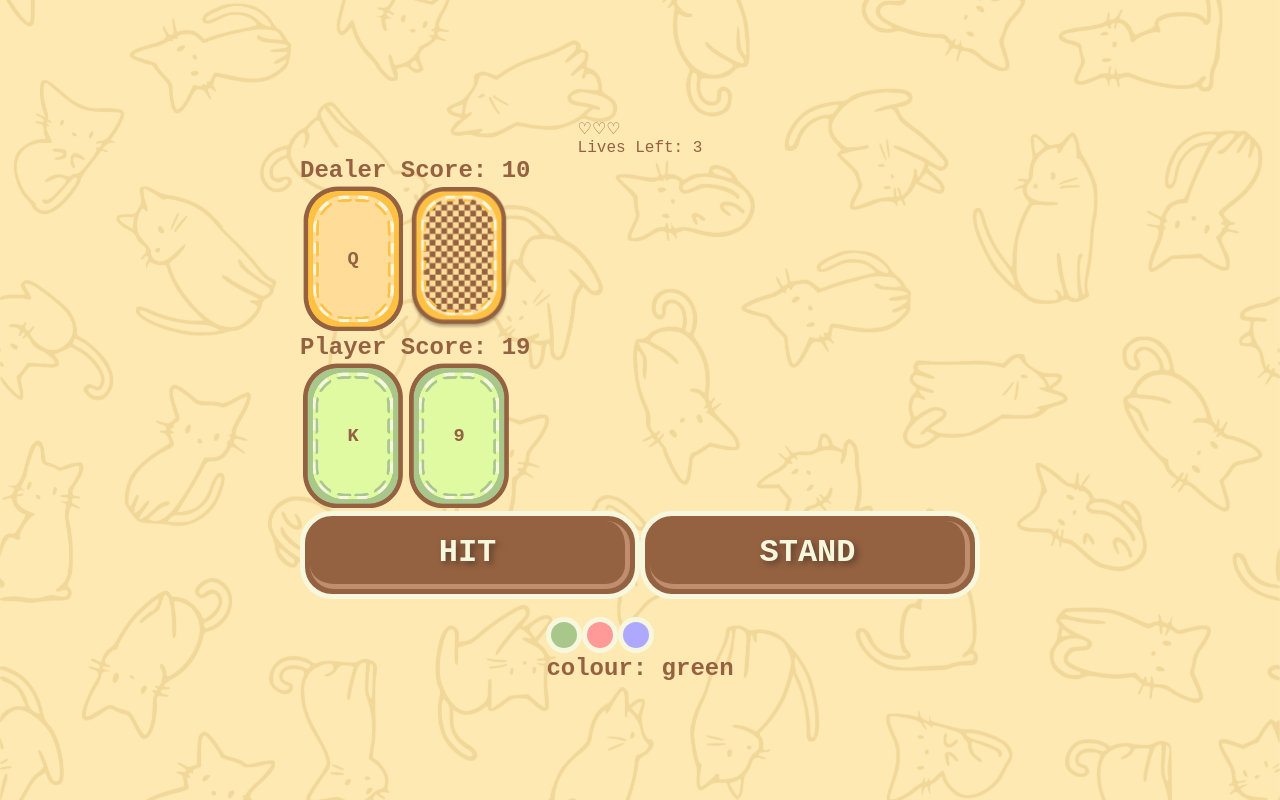
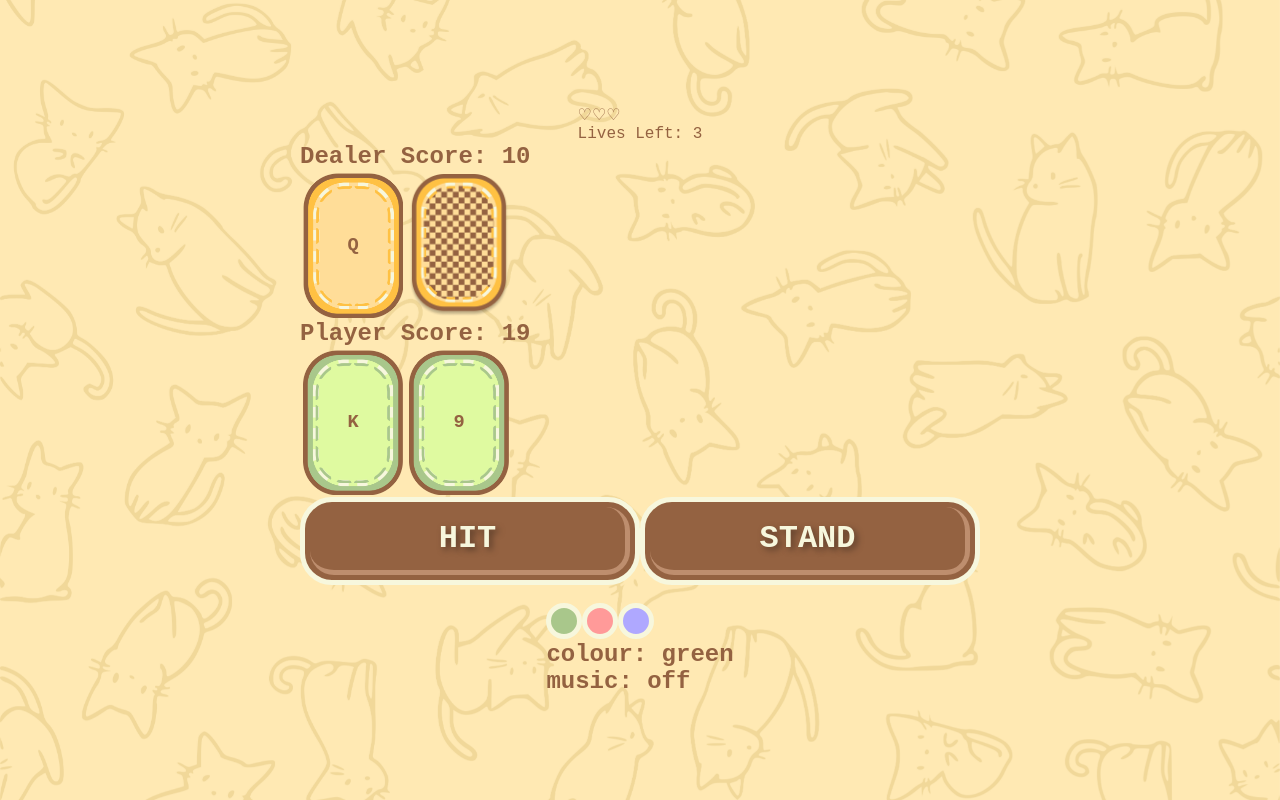
Before and after one commit to ninaespiritu/Catjack, a React (Create React App) app: page /play in a window 1280 px wide. Built offline with nearby package versions, Linux system fonts and the light colour scheme; a web font is replaced by a local one.

Commit message:
Add audio for background music

```diff
--- a/public/index.html
+++ b/public/index.html
@@ -10,33 +10,15 @@
 			content="Web site created using create-react-app"
 		/>
 		<link rel="apple-touch-icon" href="%PUBLIC_URL%/logo192.png" />
-		<!--
-      manifest.json provides metadata used when your web app is installed on a
-      user's mobile device or desktop. See https://developers.google.com/web/fundamentals/web-app-manifest/
-    -->
 		<link rel="manifest" href="%PUBLIC_URL%/manifest.json" />
-		<!--
-      Notice the use of %PUBLIC_URL% in the tags above.
-      It will be replaced with the URL of the `public` folder during the build.
-      Only files inside the `public` folder can be referenced from the HTML.
-
-      Unlike "/favicon.ico" or "favicon.ico", "%PUBLIC_URL%/favicon.ico" will
-      work correctly both with client-side routing and a non-root public URL.
-      Learn how to configure a non-root public URL by running `npm run build`.
-    -->
 		<title>Blackjack</title>
 	</head>
 	<body>
 		<noscript>You need to enable JavaScript to run this app.</noscript>
 		<div id="root"></div>
-		<!--
-      This HTML file is a template.
-      If you open it directly in the browser, you will see an empty page.
-
-      You can add webfonts, meta tags, or analytics to this file.
-      The build step will place the bundled scripts into the <body> tag.
-
-      To begin the development, run `npm start` or `yarn start`.
-      To create a production bundle, use `npm run build` or `yarn build`.
-    --></body>
+		<audio id="music-background">
+			<source src="../src/assets/musicBackground.mp3" type="audio/mp3">
+			Your browser does not support the audio element.
+		</audio>
+	</body>
 </html>
--- a/src/App.js
+++ b/src/App.js
@@ -1,15 +1,46 @@
+import { BrowserRouter, Route, Routes } from "react-router-dom";
 import "./App.css";
 import Home from "./pages/Home";
 import Catjack from "./pages/Catjack";
-import { BrowserRouter, Route, Routes } from "react-router-dom";
+import musicBackground from "./assets/musicBackground.mp3";
+import { useRef, useState } from "react";
 
 const App = () => {
+	const [musicPlaying, setMusicPlaying] = useState(false);
+	const musicRef = useRef(new Audio(musicBackground));
+
+	const musicToggle = () => {
+		if (!musicPlaying) {
+			setMusicPlaying(true);
+			musicRef.current.play();
+		} else if (musicPlaying) {
+			setMusicPlaying(false);
+			musicRef.current.pause();
+		}
+	};
+
 	return (
 		<div>
 			<BrowserRouter>
 				<Routes>
-					<Route path="/" element={<Home />} />
-					<Route path="/play" element={<Catjack />} />
+					<Route
+						path="/"
+						element={
+							<Home
+								musicToggle={musicToggle}
+								musicPlaying={musicPlaying}
+							/>
+						}
+					/>
+					<Route
+						path="/play"
+						element={
+							<Catjack
+								musicToggle={musicToggle}
+								musicPlaying={musicPlaying}
+							/>
+						}
+					/>
 				</Routes>
 			</BrowserRouter>
 		</div>
--- a/src/pages/Catjack.js
+++ b/src/pages/Catjack.js
@@ -9,7 +9,7 @@ import cardPurple from "../assets/cardPurple.png";
 import cardDealer from "../assets/cardDealer.png";
 import cardHide from "../assets/cardHide.png";
 
-const Catjack = () => {
+const Catjack = ({ musicToggle, musicPlaying }) => {
 	// VARIABLES: Game
 	const [turnOver, setTurnOver] = useState(false);
 	const [result, setResult] = useState("");
@@ -154,17 +154,6 @@ const Catjack = () => {
 		}
 	};
 
-	// STYLE: Change card colour according to selected option value
-	// const changeColorCard = (e) => {
-	// 	if (e.target.value === "green") {
-	// 		setColorCard(cardGreen);
-	// 	} else if (e.target.value === "pink") {
-	// 		setColorCard(cardPink);
-	// 	} else if (e.target.value === "purple") {
-	// 		setColorCard(cardPurple);
-	// 	}
-	// };
-
 	// ===============================================
 	return (
 		<div className="play">
@@ -273,29 +262,18 @@ const Catjack = () => {
 					className="button-color card-purple"
 					onClick={() => setColorCard(cardPurple)}
 				></button>
-				<p>colour: green</p>
+				<p>
+					colour:{" "}
+					{colorCard === cardGreen
+						? "green"
+						: colorCard === cardPink
+						? "pink"
+						: "purple"}
+				</p>
 
-				{/* <div
-					className={
-						colorCard === cardGreen
-							? "footer-color card-green"
-							: colorCard === cardPink
-							? "footer-color card-pink"
-							: "footer-color card-purple"
-					}
-				/>
-				<label for="color">colour: </label>
-				<select
-					name="color"
-					id="color"
-					onChange={(e) => changeColorCard(e)}
-				>
-					<option value="green" selected>
-						green
-					</option>
-					<option value="pink">pink</option>
-					<option value="purple">purple</option>
-				</select> */}
+				<p onClick={() => musicToggle()}>
+					music: {musicPlaying ? "on" : "off"}
+				</p>
 			</section>
 		</div>
 	);
--- a/src/pages/Home.js
+++ b/src/pages/Home.js
@@ -2,7 +2,7 @@ import "../styles/Home.css";
 import { Link } from "react-router-dom";
 import logoCatjack from "../assets/logoCatjack.png";
 
-const Home = () => {
+const Home = ({ musicPlay }) => {
 	return (
 		<div className="home">
 			<div className="home-logo">
@@ -10,10 +10,8 @@ const Home = () => {
 			</div>
 			<h2>a cat-themed Blackjack game</h2>
 			<Link to="/play">
-				<button className="button-play">
-					<div>
-						Play Now
-					</div>
+				<button className="button-play" onClick={() => musicPlay()}>
+					<div>Play Now</div>
 				</button>
 			</Link>
 		</div>
```
Also changed, not shown: 1 other file (tests, documents, lock files or other folders).
